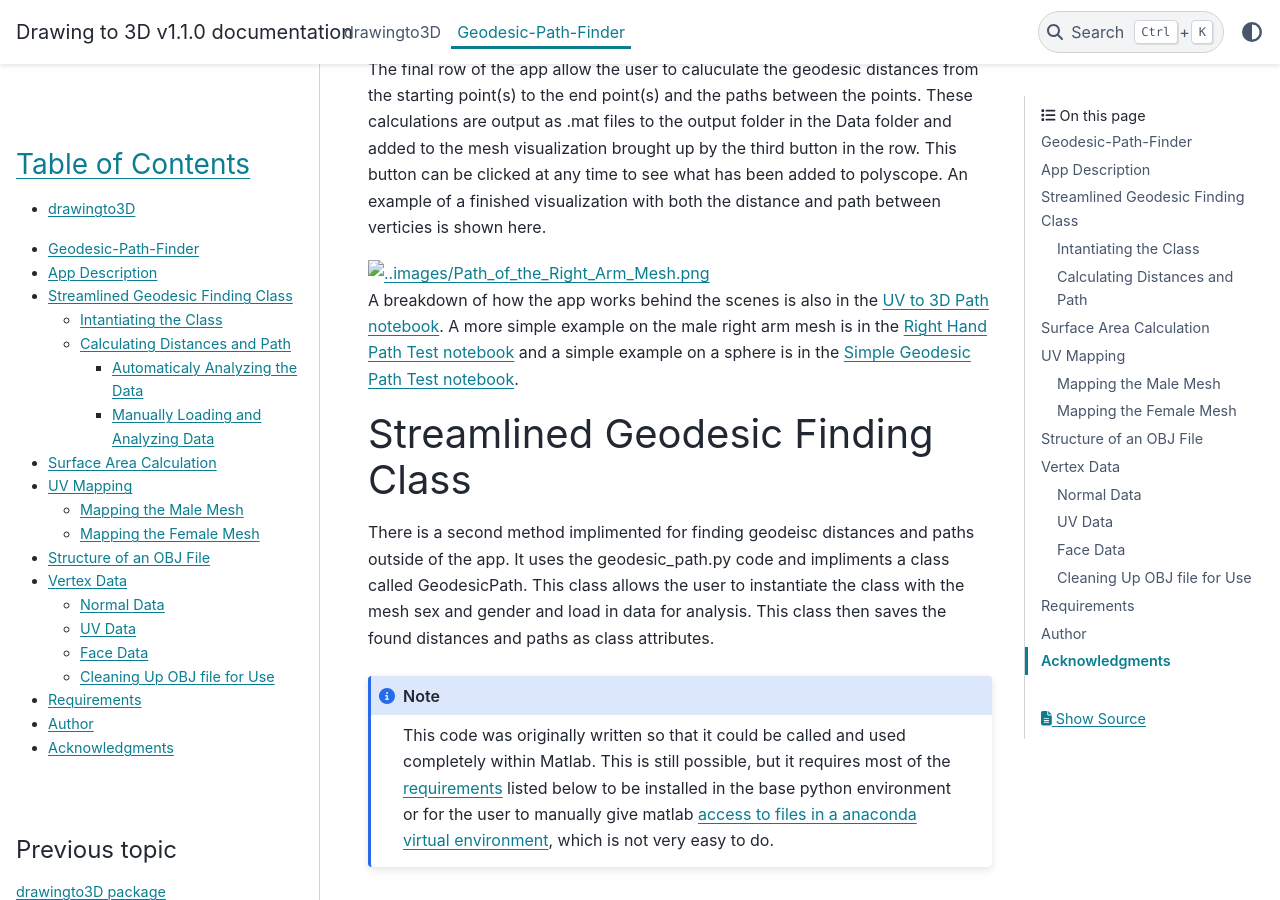
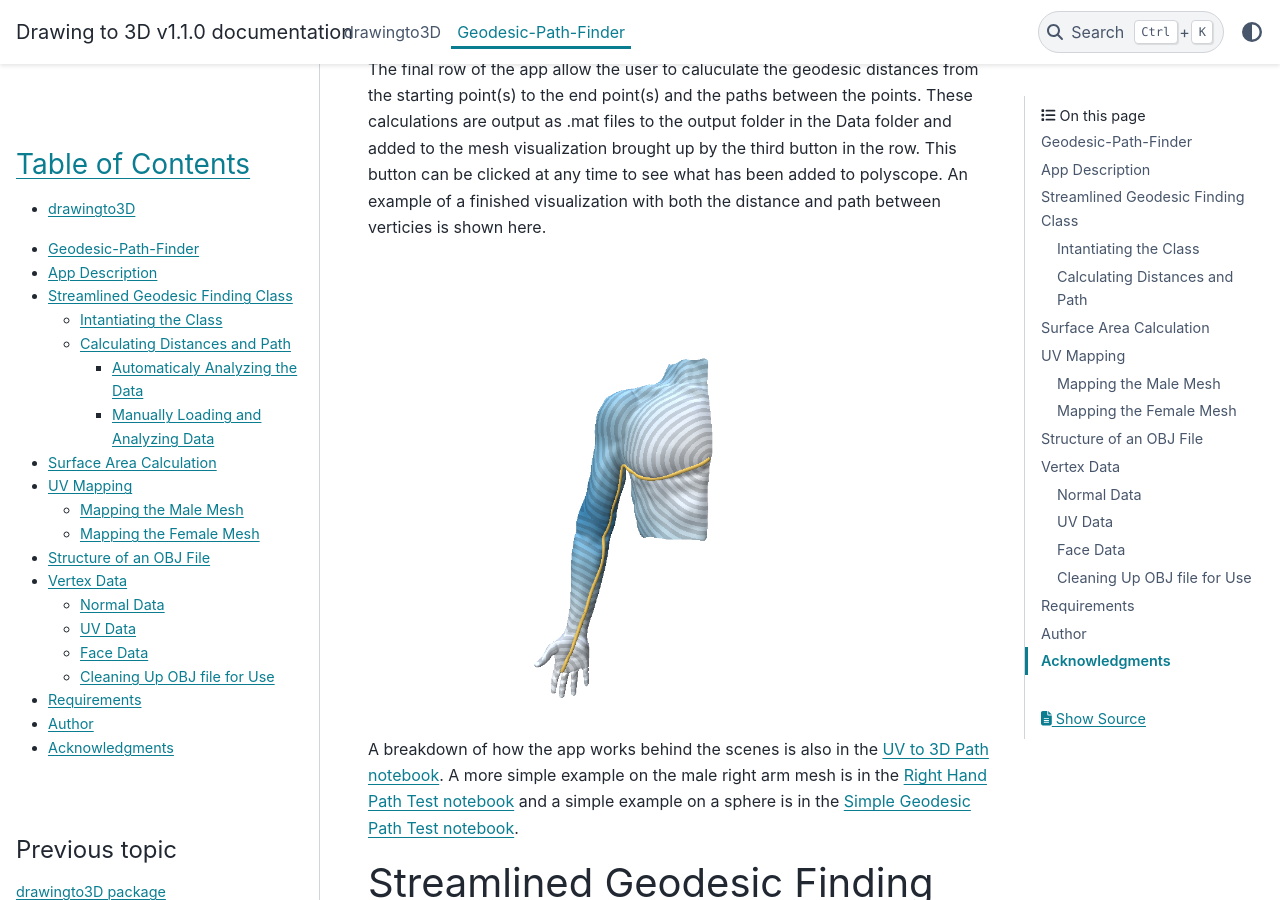
Before and after one commit to Nabizzle/Geodesic-Path-Finder-Documentation, a Sphinx documentation site: the page built from docs/source/readme.rst, in a window 1280 px wide and 900 px high, scrolled down 3364 px. Built offline with Sphinx 7.4.7 and the PyData theme 0.15.4, drawn with Linux system fonts in a browser that asks for light colours.

Commit message:
fix: docs: corrects syntax error.

```diff
--- a/docs/source/readme.rst
+++ b/docs/source/readme.rst
@@ -74,7 +74,7 @@ calculations are output as .mat files to the output folder in the Data folder an
 This button can be clicked at any time to see what has been added to polyscope. An example of a finished visualization with both the distance and path between
 verticies is shown here.
 
-.. image:: ..images/Path_of_the_Right_Arm_Mesh.png
+.. image:: ../images/Path_of_the_Right_Arm_Mesh.png
     :width: 500
 
 A breakdown of how the app works behind the scenes is also in the
```
Also changed, not shown: docs/images/location_surface.png (renamed from docs/images/loction_surface.png).
